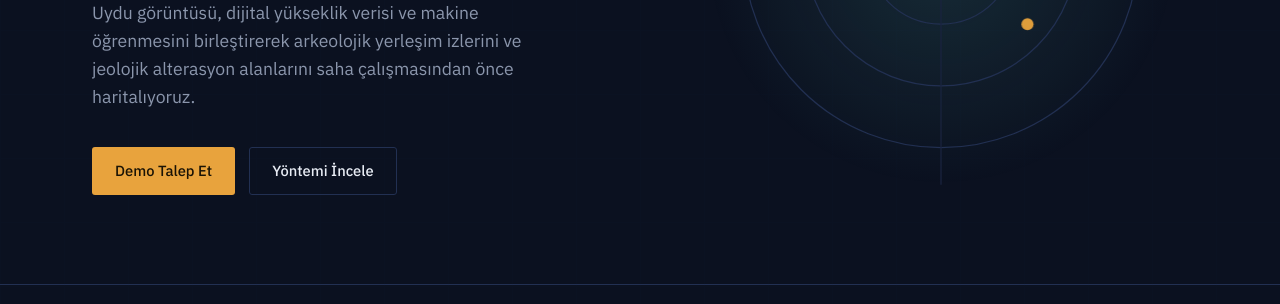
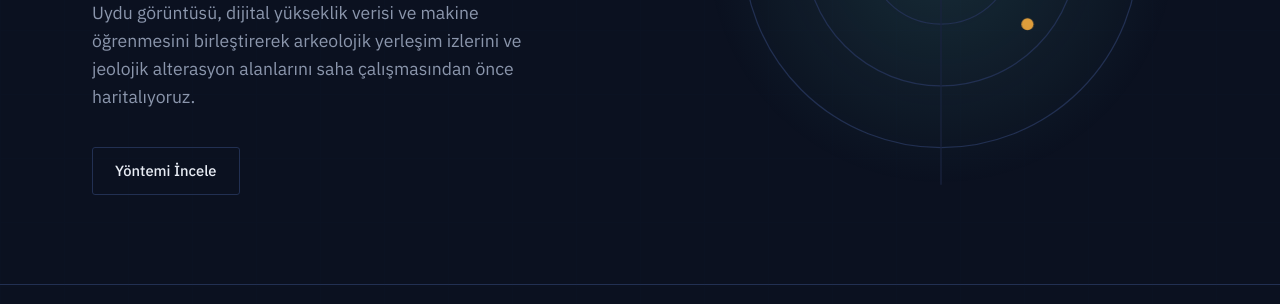
Before and after one commit to ahmetaydn61/vestigia-site, a plain HTML site: page index.html in a window 1280 px wide. Shown: the part 482-786 px from the top of the page. Drawn offline with Linux system fonts and the light colour scheme.

Commit message:
Add files via upload

```diff
--- a/index.html
+++ b/index.html
@@ -629,7 +629,6 @@
       <h1>Yeraltındaki izleri, kazmadan önce görün.</h1>
       <p class="lead">Uydu görüntüsü, dijital yükseklik verisi ve makine öğrenmesini birleştirerek arkeolojik yerleşim izlerini ve jeolojik alterasyon alanlarını saha çalışmasından önce haritalıyoruz.</p>
       <div class="hero-cta">
-        <a href="#iletisim" class="btn btn-primary">Demo Talep Et</a>
         <a href="#surec" class="btn btn-outline">Yöntemi İncele</a>
       </div>
     </div>
```
